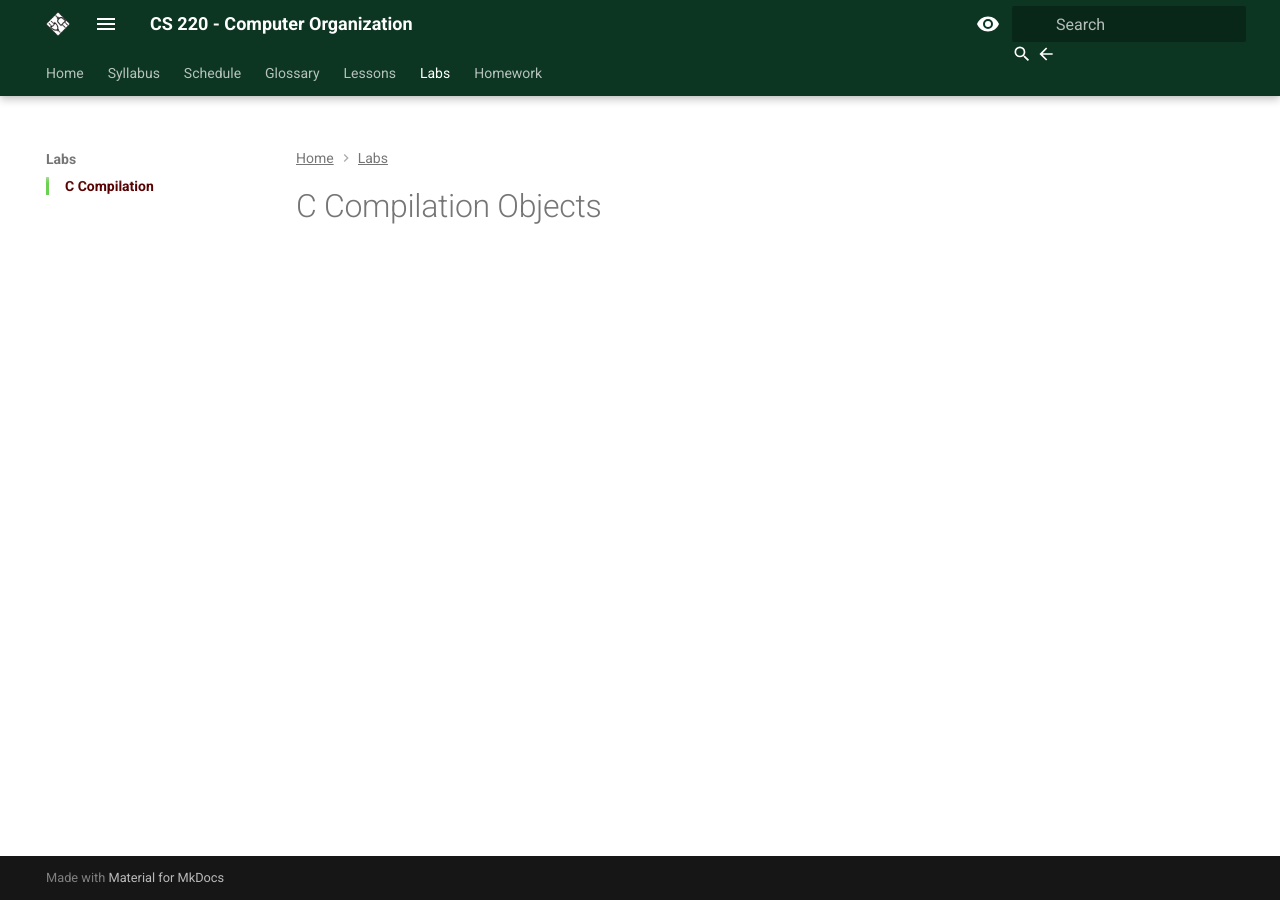
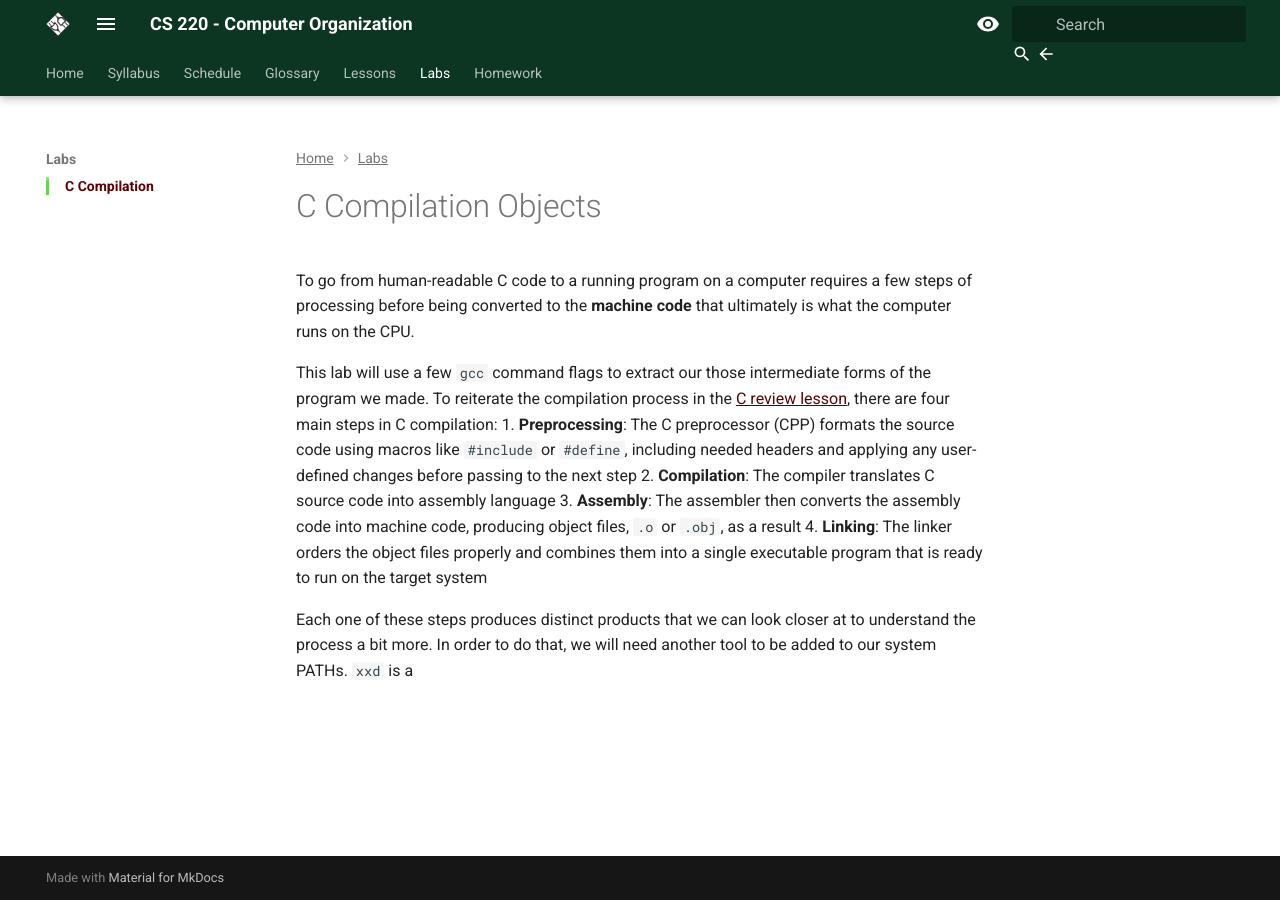
Before and after one commit to szwakoj/CS220, an MkDocs documentation site: the page built from docs/labs/c_compilation.md, in a window 1280 px wide. Built offline with MkDocs 1.6.1 and Material for MkDocs 9.7.7, drawn with Linux system fonts in a browser that asks for light colours.

Commit message:
added start of compilation lab

```diff
--- a/docs/labs/c_compilation.md
+++ b/docs/labs/c_compilation.md
@@ -1 +1,11 @@
 # C Compilation Objects
+
+To go from human-readable C code to a running program on a computer requires a few steps of processing before being converted to the **machine code** that ultimately is what the computer runs on the CPU.
+
+This lab will use a few `gcc` command flags to extract our those intermediate forms of the program we made. To reiterate the compilation process in the [C review lesson](../lessons/2_reviewing_c.md), there are four main steps in C compilation:
+1. **Preprocessing**: The C preprocessor (CPP) formats the source code using macros like `#include` or `#define`, including needed headers and applying any user-defined changes before passing to the next step
+2. **Compilation**: The compiler translates C source code into assembly language
+3. **Assembly**: The assembler then converts the assembly code into machine code, producing object files, `.o` or `.obj`, as a result
+4. **Linking**: The linker orders the object files properly and combines them into a single executable program that is ready to run on the target system
+
+Each one of these steps produces distinct products that we can look closer at to understand the process a bit more. In order to do that, we will need another tool to be added to our system PATHs. `xxd` is a
```
